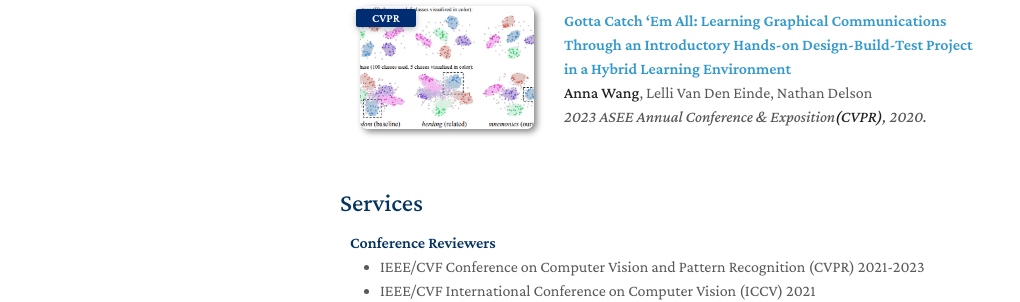
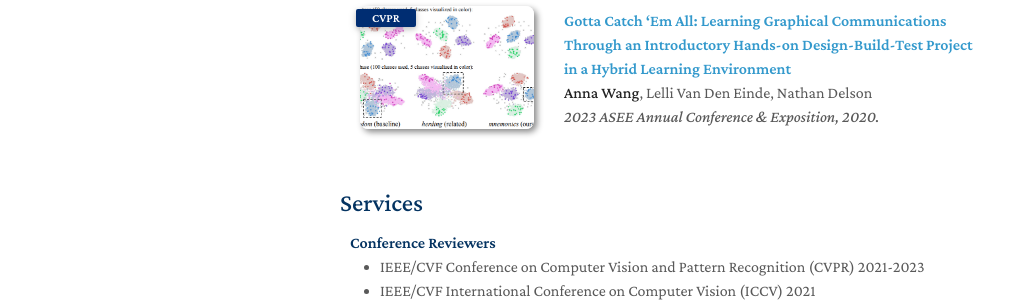
Before and after one commit to anna-h-wang/annawang, a Jekyll site: the page built from index.md, in a window 1280 px wide and 1336 px high. Shown: the part 838-1140 px from the top of the window, without its empty margins (130-1150 px from the left). Built offline with Jekyll 4.4.1, drawn with Linux system fonts in a browser that asks for light colours; nearby versions of some CDN libraries; a style sheet for code colours, icons or effects is not loaded; our own code applies the rules of GitHub Pages for plain Markdown files.

Commit message:
Update publications.md

```diff
--- a/_includes/publications.md
+++ b/_includes/publications.md
@@ -14,7 +14,7 @@
   <div class="col-sm-9" style="position: relative;padding-right: 15px;padding-left: 20px;">
     <div class="title"><a href="https://peer.asee.org/gotta-catch-em-all-learning-graphical-communications-through-an-introductory-hands-on-design-build-test-project-in-a-hybrid-learning-environment">Gotta Catch ‘Em All: Learning Graphical Communications Through an Introductory Hands-on Design-Build-Test Project in a Hybrid Learning Environment</a></div>
     <div class="author"><strong>Anna Wang</strong>, Lelli Van Den Einde, Nathan Delson</div>
-    <div class="periodical"><em>2023 ASEE Annual Conference & Exposition<strong>(CVPR)</strong>, 2020.</em></div>
+    <div class="periodical"><em>2023 ASEE Annual Conference & Exposition<strong></strong>, 2020.</em></div>
     <div class="links">
 <!--      <a href="https://arxiv.org/pdf/2002.10211.pdf" class="btn btn-sm z-depth-0" role="button" target="_blank" style="font-size:12px;">PDF</a>
       <a href="https://github.com/yaoyao-liu/mnemonics" class="btn btn-sm z-depth-0" role="button" target="_blank" style="font-size:12px;">Code</a>
```
